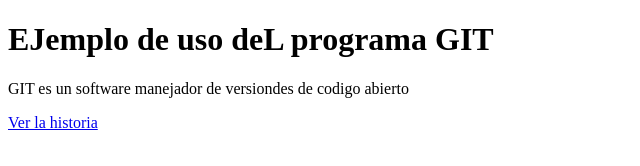
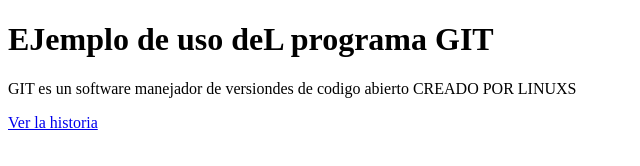
Before and after one commit to claudiaelen/proyectogit, a plain HTML site: page index.html in a window 1280 px wide. Shown: the whole page, without its empty margins (0-640 px from the left). Drawn offline with Linux system fonts and the light colour scheme.

Commit message:
aCTUALIZANDO INDEX.HTML

```diff
--- a/index.html
+++ b/index.html
@@ -5,7 +5,8 @@
 </head>
 <body>
 <H1>EJemplo de uso deL programa GIT</H1>
-<P>GIT es un software manejador de versiondes de codigo abierto</P>
+<P>GIT es un software manejador de versiondes de codigo abierto
+CREADO POR LINUXS </P>
 <a href="historia.html"> Ver la historia</a>
 </body>
 </html>
```
